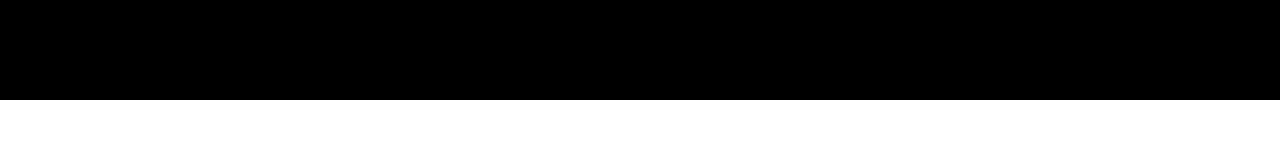
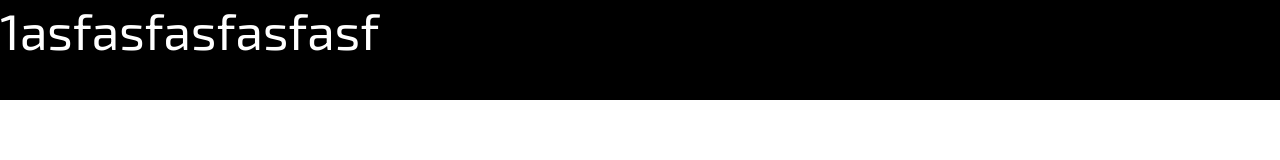
Before and after one commit to leolint/primeClub, a website: page pages/index.html in a window 1280 px wide. Drawn offline with Linux system fonts and the light colour scheme.

Commit message:
Adding fonts

```diff
--- a/pages/index.html
+++ b/pages/index.html
@@ -1,12 +1,19 @@
 <!DOCTYPE html>
 <html lang="en">
+
 <head>
     <meta charset="UTF-8">
     <meta name="viewport" content="width=device-width, initial-scale=1.0">
+    <link rel="preconnect" href="https://fonts.googleapis.com">
+    <link rel="preconnect" href="https://fonts.gstatic.com" crossorigin>
+    <link href="https://fonts.googleapis.com/css2?family=Exo+2:ital,wght@0,100..900;1,100..900&display=swap"
+        rel="stylesheet">
     <link rel="stylesheet" href="../css/main.min.css">
     <title>Prime Club</title>
 </head>
+
 <body>
-    <header class="header">1</header>
+    <header class="header">1asfasfasfasfasf</header>
 </body>
+
 </html>
--- a/scss/main.scss
+++ b/scss/main.scss
@@ -3,9 +3,18 @@
     padding: 0px 0px 0px 0px;
 }
 
+body {
+
+    font-family: "Exo 2", sans-serif;
+    font-optical-sizing: auto;
+    font-style: normal;
+
+}
 
 .header {
     width: 100%;
     height: 100px;
     background-color: black;
+    color: white !important;
+    font-size: 50px;
 }
```
Also changed, not shown: css/main.min.css.
